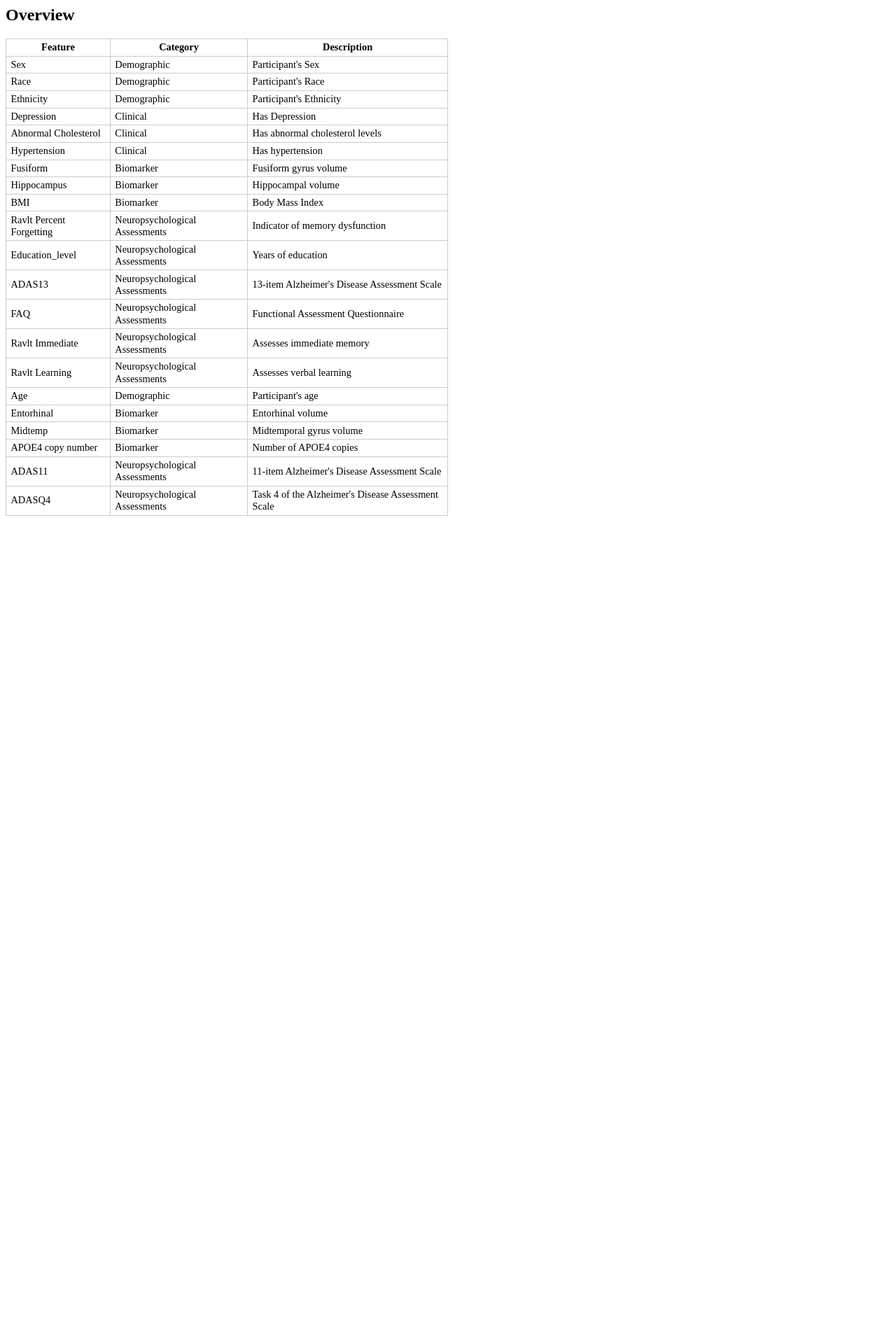
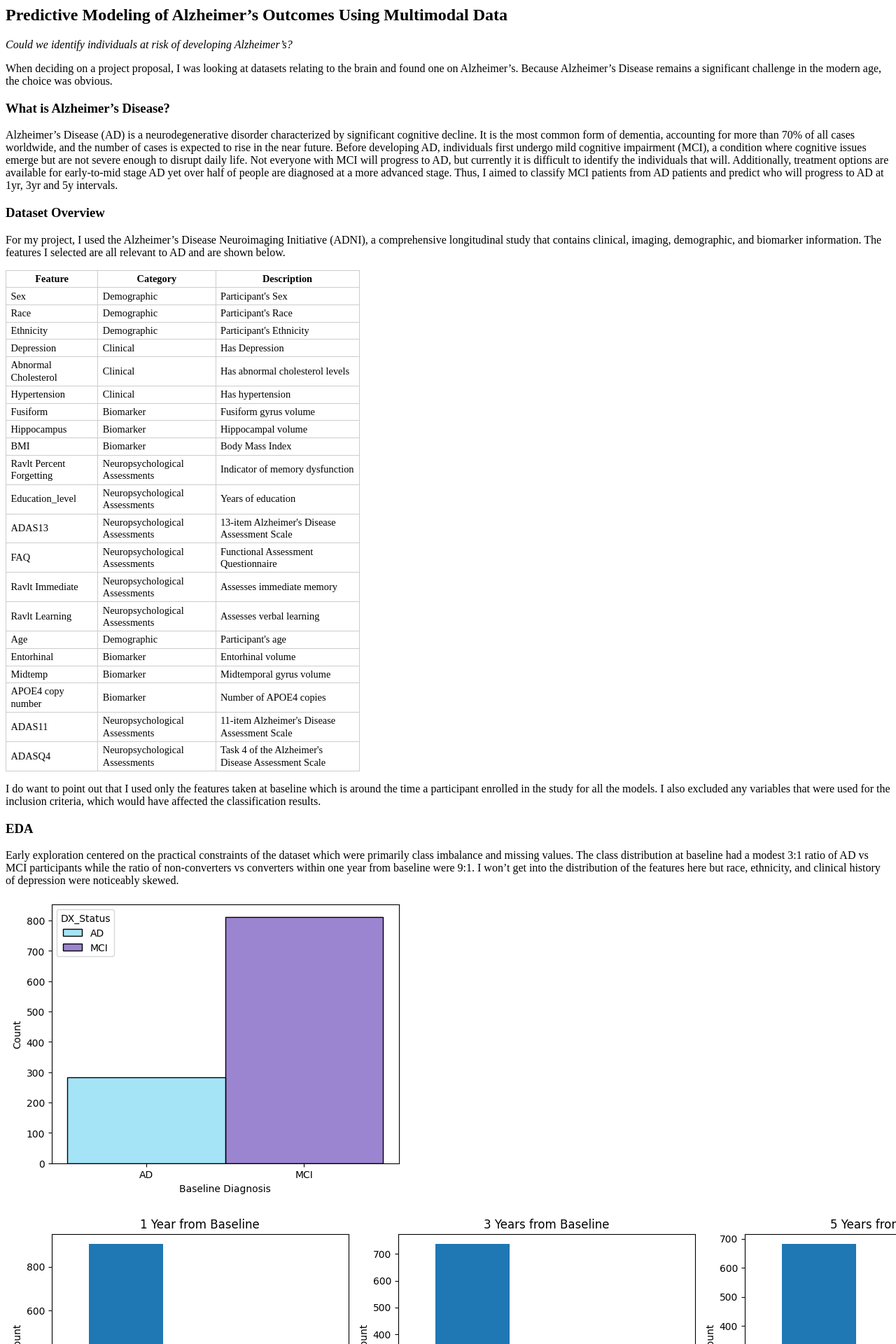
Before and after one commit to KimSilvaA/KimSilvaA.github.io, a Jekyll site: the page built from _projects/capstone.md, in a window 1280 px wide. Shown: the top 1920 px of the page at 70% size. Built offline with Jekyll 4.4.1, drawn with Linux system fonts in a browser that asks for light colours; before the commit the page ends 900 px from its top, so only the background shows below that; some of the changed text lies outside the part shown.

Commit message:
Expanded on capstone project

```diff
--- a/_projects/capstone.md
+++ b/_projects/capstone.md
@@ -5,14 +5,23 @@ excerpt: "My MS Capstone Project"
 header:
   teaser: /assets/images/brain.png
 ---
-## Overview
+## Predictive Modeling of Alzheimer's Outcomes Using Multimodal Data
+<i> Could we identify individuals at risk of developing Alzheimer’s? </i>
+
+When deciding on a project proposal, I was looking at datasets relating to the brain and found one on Alzheimer's. Because Alzheimer's Disease remains a significant challenge in the modern age, the choice was obvious.
+
+###  What is Alzheimer's Disease?
+Alzheimer's Disease (AD) is a neurodegenerative disorder characterized by significant cognitive decline. It is the most common form of dementia, accounting for more than 70% of all cases worldwide, and the number of cases is expected to rise in the near future. Before developing AD, individuals first undergo mild cognitive impairment (MCI), a condition where cognitive issues emerge but are not severe enough to disrupt daily life. Not everyone with MCI will progress to AD, but currently it is difficult to identify the individuals that will. Additionally, treatment options are available for early-to-mid stage AD yet over half of people are diagnosed at a more advanced stage. Thus, I aimed to classify MCI patients from AD patients and predict who will progress to AD at 1yr, 3yr and 5y intervals.
+
+### Dataset Overview
+For my project, I used the Alzheimer's Disease Neuroimaging Initiative (ADNI), a comprehensive longitudinal study that contains clinical, imaging, demographic, and biomarker information. The features I selected are all relevant to AD and are shown below.
 
 
 <style>
 table {
   border-collapse: collapse;
   border-spacing: 0;
-  width: 50%;
+  width: 40%;
   font-size: 0.9rem;
 }
 
@@ -41,3 +50,39 @@ th, td {
     {% endfor %}
   </tbody>
 </table>
+
+I do want to point out that I used only the features taken at baseline which is around the time a participant enrolled in the study for all the models. I also excluded any variables that were used for the inclusion criteria, which would have affected the classification results.
+
+### EDA
+Early exploration centered on the practical constraints of the dataset which were primarily class imbalance and missing values. The class distribution at baseline had a modest 3:1 ratio of AD vs MCI participants while the ratio of non-converters vs converters within one year from baseline were 9:1. I won't get into the distribution of the features here but race, ethnicity, and clinical history of depression were noticeably skewed.
+
+![MCI and AD diagnosis at baseline](/assets/images/baseline_distribution.png)
+
+![MCI converters vs non-converters](/assets/images/progression_distribution.png)
+
+<img src="/assets/images/missing_values.png" width="200">
+The features that contained the most missing values were the MRI-derived brain measurements followed by the APOE4 copy number.
+
+### Feature Preparation and Engineering
+While most features were used as-is, others were derived from the raw data. BMI was calculated using metric units after converting weight and height from pounds and inches if they weren't already in metric units. Clinical features were extracted from the participants' clinical history. Regional brain volumes for each subject were normalized using their respective intracranial volume. I also performed QC and found some outrageous BMI values (100+) so I removed them. Finally, I searched for the Alzheimer's status for participants at the different time windows to identify the converters. For feature engineering, I encoded the categorical features as numeric arrays and performed feature scaling. Missing values were either dropped or imputed.
+
+### Models Used and Metrics
+The models that I used were random forest, logistic regression, and support vector machine for their strengths in classification tasks. 5-fold cross-validation was used to evaluate performance. I used the F1-Score, average-precision and accuracy to compare the models. The training and testing split was 70%/30%.
+
+### Results
+For baseline classification, the models performed similarly. Imputing the values did not affect performance. Using all the features, the Random Forest classifier had an accuracy of 87%, an F1-score of 74% and an average-precision score of 85%. Here, the top 10 features were shown to be brain measurements and neuropsychological assessments.
+
+![Top 10 Features](/assets/images/top_features.png)
+
+I also tested the three models using the top 10 features and then the top 3. The <b> logistic regression model trained on three features had the best performance </b>, with an accuracy of 0.88, F1-score of 0.76 and an average-precision of 0.87.
+
+Predicting AD progression was much more difficult. Notice that the performance was worst when predicting conversion at year 1. The performance improved at year 3 and was even better at year 5, which led me thinking that the class imbalance was the likely cause, even when SMOTE and imputing were implemented
+
+![Prediction results](/assets/images/prediction_results.png)
+
+### After Thoughts
+<p> This was the first time that I thoroughly worked on a real-world dataset. Here, I defined cohorts, created variables and applied and evaluated ML models for classification tasks. I spent most of my time reading on ADNI, the changes it had undergone for each phase and how the data was obtained and standardized. </p>
+
+<p> While I didn't discover anything groundbreaking, I'm happy to report that my results were comparable to those found in the literature 🥳. Honestly, I wish I had done more given the rich data, but I had less than a semester and overall I'm pretty satisfied on how things went. I also enjoyed learning more about Alzheimer's (putting that neuroscience major to good use) and that research is being actively done. </p>
+
+<p> One last thing, I will not share my code as it contains private data and I used Jupyter Notebooks which shows snippets of the raw data (main reason why I decided on this write-up). </p>
```
